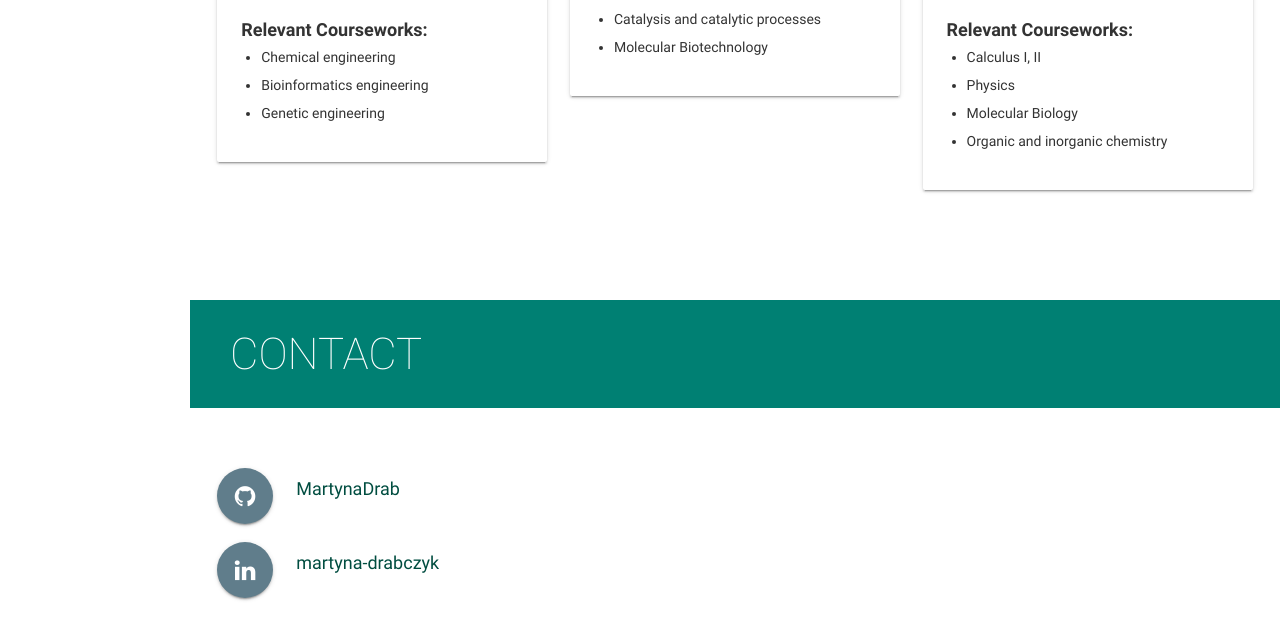
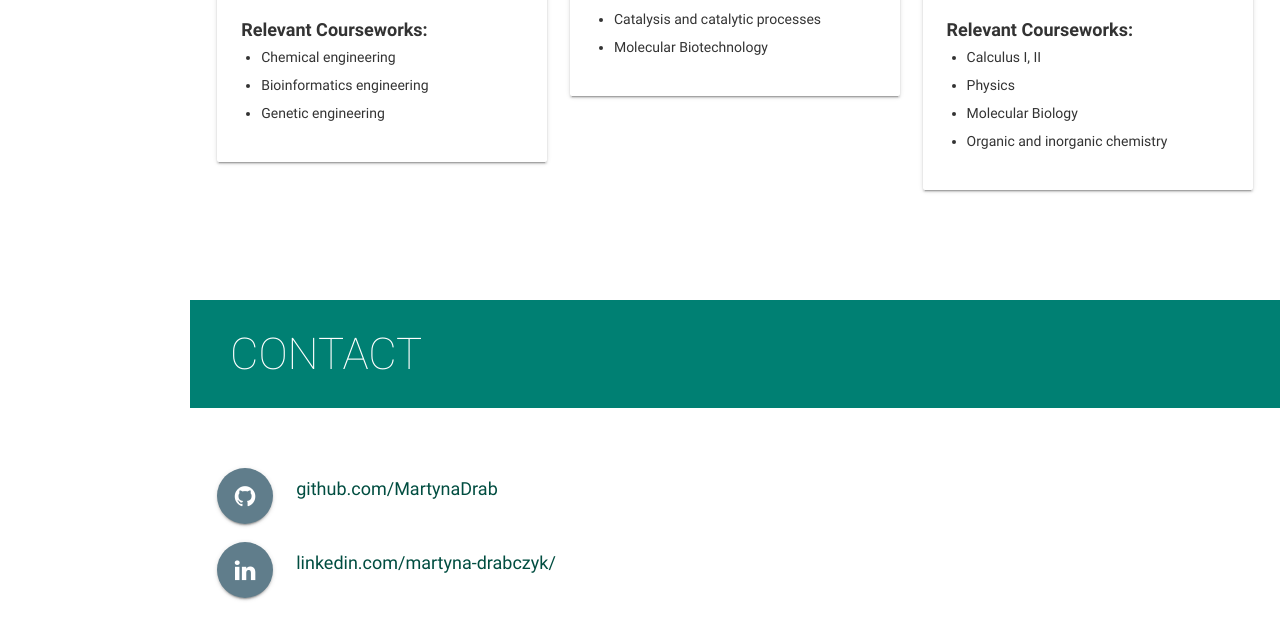
Before and after one commit to MartynaDrab/martynaDrab.github.io, a plain HTML site: page index.html in a window 1280 px wide. Shown: the part 6211-6851 px from the top of the page. Drawn offline with nearby package versions, Linux system fonts and the light colour scheme.

Commit message:
4th commit

```diff
--- a/index.html
+++ b/index.html
@@ -608,16 +608,16 @@
           <a aria-label="View Martyna on GitHub" href="https://github.com/MartynaDrab" target="_blank"
             data-position="top" data-tooltip="View Martyna on GitHub"
             class="btn-floating btn-large waves-effect waves-light blue-grey tooltipped"><i class="fa fa-github"></i><a
-                  aria-label="Martyna on Github" href="https://github.com/MartynaDrab" class="hoverline"
-                  target="_blank">MartynaDrab</a></a>
+              aria-label="Martyna on Github" href="https://github.com/MartynaDrab" class="hoverline"
+              target="_blank">github.com/MartynaDrab</a></a>
         </p>
         <!--Linkedin-->
         <p>
-          <a aria-label="View Martyna on LinkedIn" href="www.linkedin.com/in/martyna-drabczyk" target="_blank"
+          <a aria-label="View Martyna on LinkedIn" href="https://www.linkedin.com/in/martyna-drabczyk" target="_blank"
             data-position="top" data-tooltip="View Martyna on LinkedIn"
-            class="btn-floating btn-large waves-effect waves-light blue-grey tooltipped"><i class="fa fa-linkedin"></i><a
-                  aria-label="Martyna on LinkedIn" href="www.linkedin.com/in/martyna-drabczyk" class="hoverline"
-                  target="_blank">martyna-drabczyk</a></a>
+            class="btn-floating btn-large waves-effect waves-light blue-grey tooltipped"><i
+              class="fa fa-linkedin"></i><a aria-label="Varad on LinkedIn" href="https://www.linkedin.com/in/martyna-drabczyk"
+              class="hoverline" target="_blank">linkedin.com/martyna-drabczyk/</a></a>
         </p>
       </div>
     </section>
```
